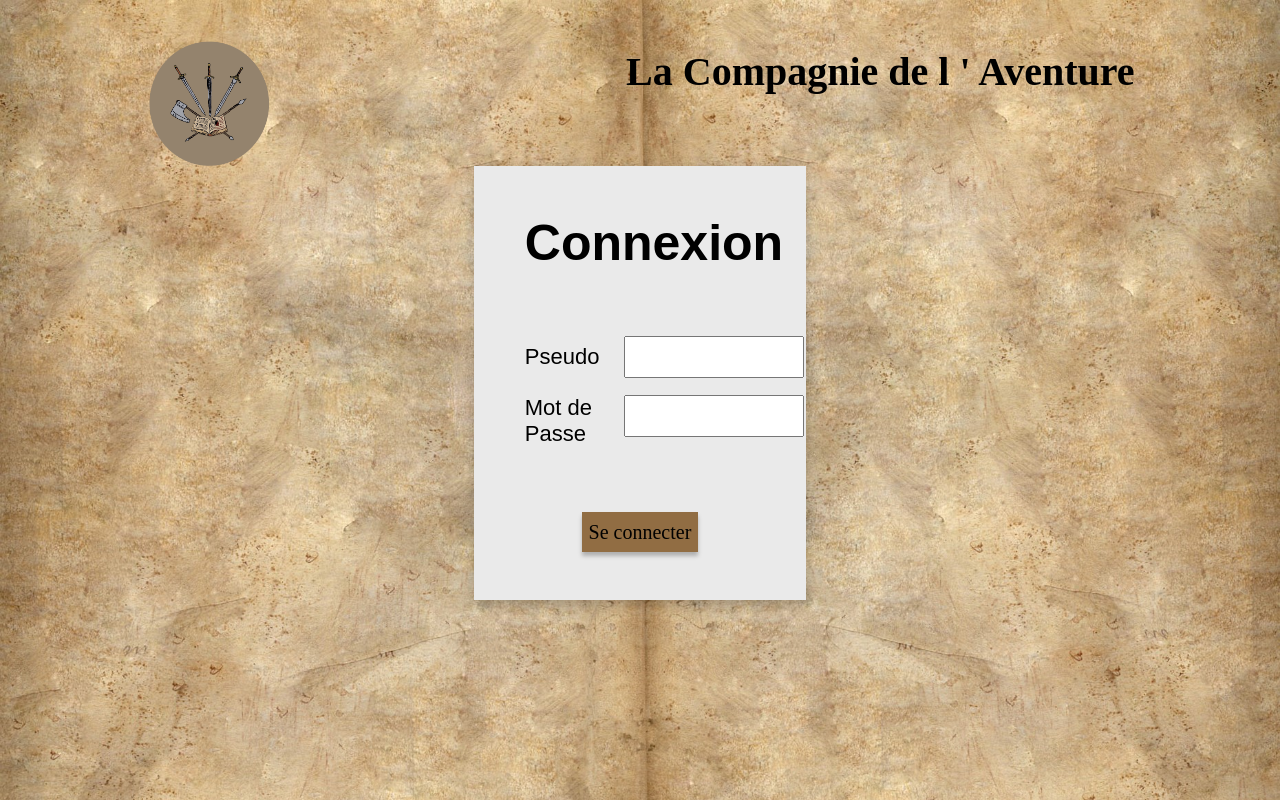
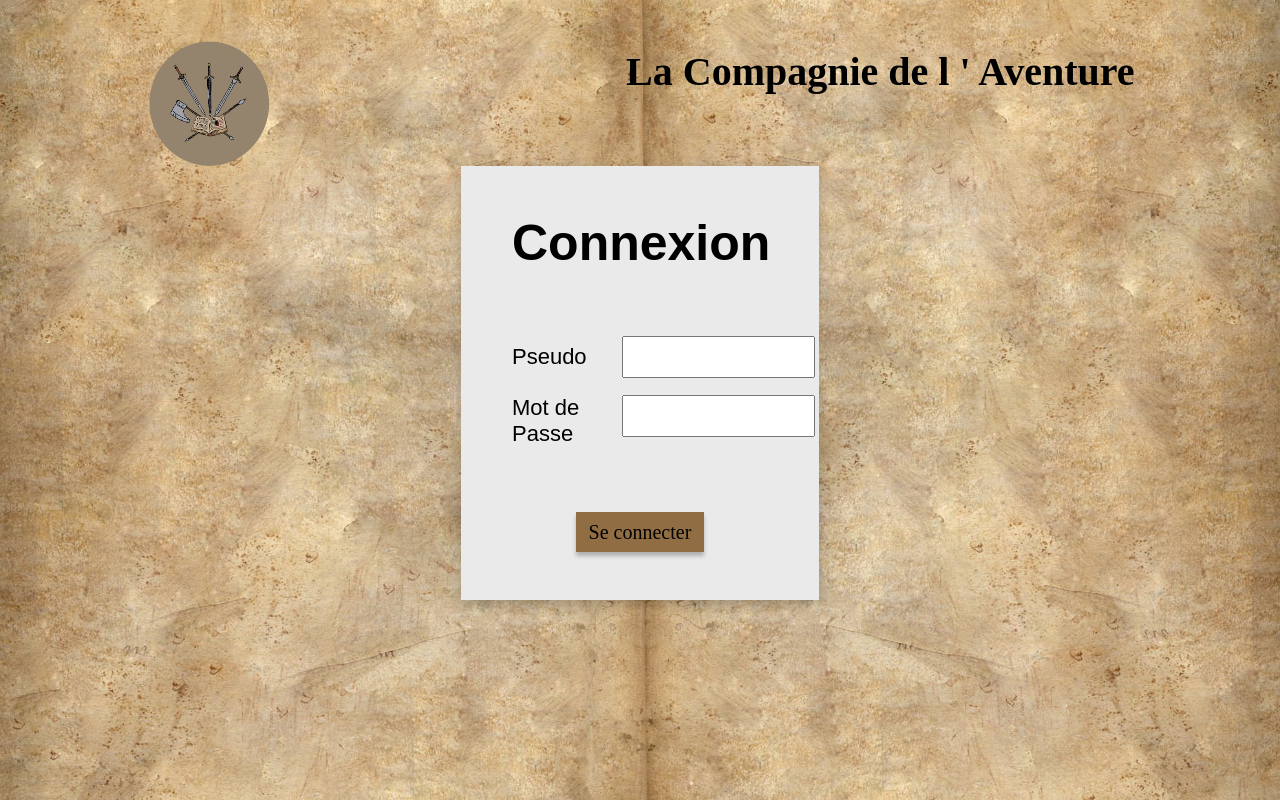
Before and after one commit to KevinDelcourt/cho7, a React (Create React App) app in the folder client/: page /login in a window 1280 px wide. Built offline with nearby package versions, Linux system fonts and the light colour scheme; no server answers.

Commit message:
fix: template

```diff
--- a/client/src/components/pages/ConnectionPage.jsx
+++ b/client/src/components/pages/ConnectionPage.jsx
@@ -9,7 +9,7 @@ import { Link } from 'react-router-dom';
 
 
 const ConnectionFormContainer = styled.div`
-    width: 26vw;
+    width: 28vw;
     margin-left: auto;
     margin-right: auto;
     padding: 6vh 4vw;
--- a/client/src/components/pages/Template.jsx
+++ b/client/src/components/pages/Template.jsx
@@ -11,7 +11,7 @@ const TemplateContainer = styled.div`
 
 const BodyContainer = styled.div`
 	min-height: 60vh;
-	width: 90vw;
+	width: 85vw;
 	margin-right: auto;
 	margin-left: auto;
 	background: rgba(145, 109, 67, 0.35);
--- a/client/src/index.css
+++ b/client/src/index.css
@@ -8,7 +8,10 @@ body {
 	-moz-osx-font-smoothing: grayscale;
 }
 
+input, textarea {
+	font-family: 'Arial';
+}
+
 code {
-  font-family: source-code-pro, Menlo, Monaco, Consolas, "Courier New",
-    monospace;
+	font-family: source-code-pro, Menlo, Monaco, Consolas, "Courier New", monospace;
 }
```
Lines whose indentation alone changed are shown as unchanged.
